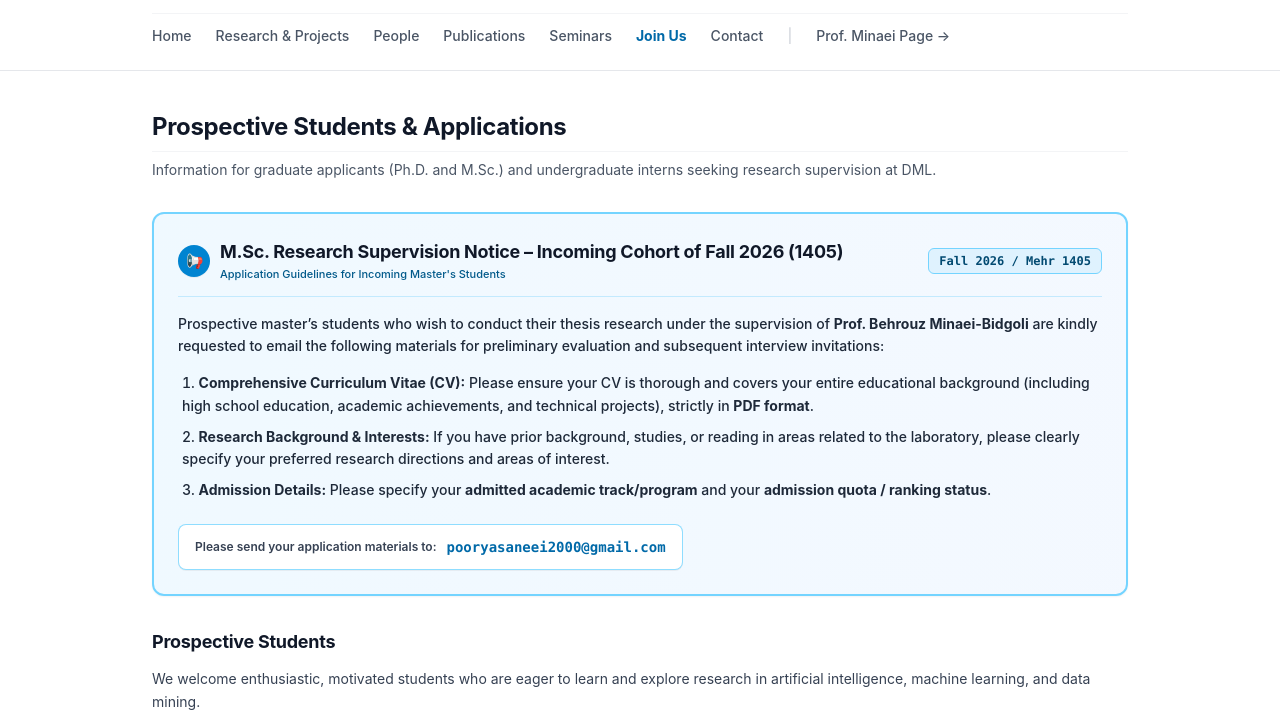
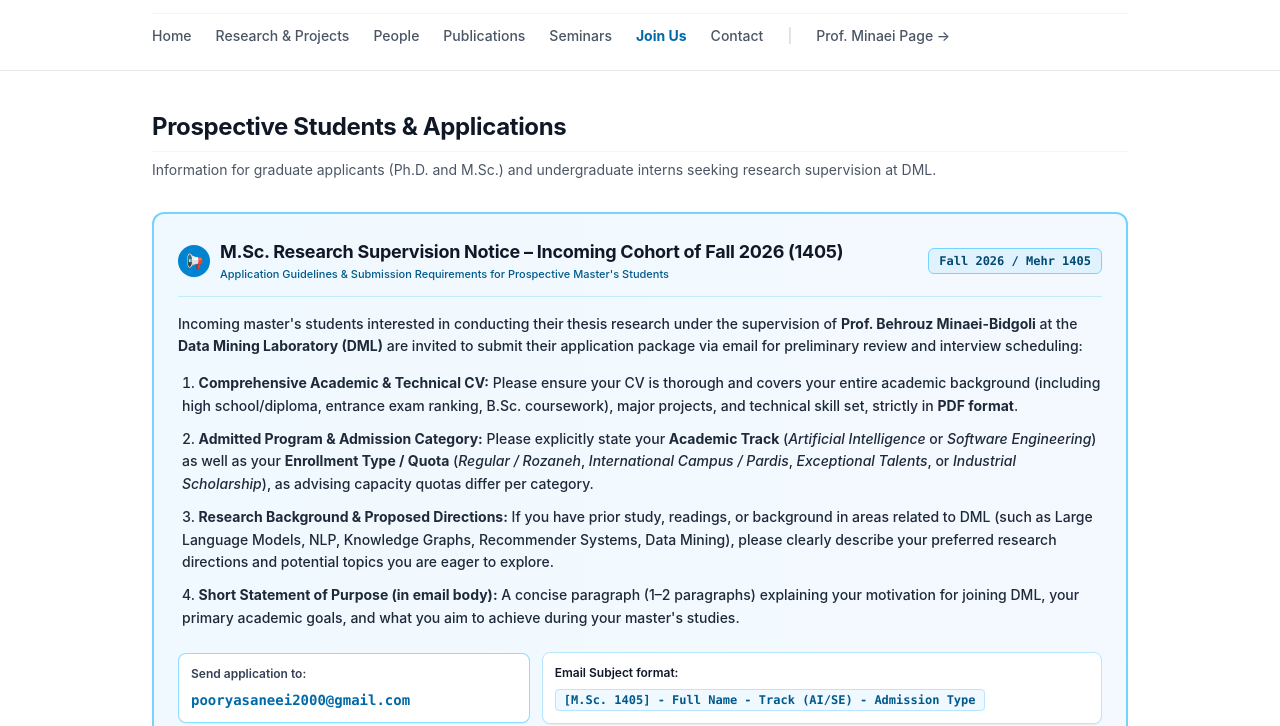
Before and after one commit to PooryaSN2000/iust-dml-website, a website built with Vite: page join.html in a window 1280 px wide. Shown: the part 101-827 px from the top of the page. Built offline with nearby package versions, Linux system fonts and the light colour scheme.

Commit message:
feat(join): refine Fall 1405 M.Sc. supervision notice with track details and SOP requirements

```diff
--- a/join.html
+++ b/join.html
@@ -64,7 +64,7 @@
           <span class="inline-flex items-center justify-center w-8 h-8 rounded-full bg-sky-600 text-white text-sm shadow-2xs shrink-0">📢</span>
           <div>
             <h2 class="text-base sm:text-lg font-bold text-gray-900">M.Sc. Research Supervision Notice &ndash; Incoming Cohort of Fall 2026 (1405)</h2>
-            <div class="text-[11px] text-sky-800 font-medium">Application Guidelines for Incoming Master's Students</div>
+            <div class="text-[11px] text-sky-800 font-medium">Application Guidelines &amp; Submission Requirements for Prospective Master's Students</div>
           </div>
         </div>
         <span class="text-xs font-mono font-bold px-2.5 py-1 bg-sky-100 text-sky-900 rounded-md border border-sky-300 shrink-0 self-start sm:self-auto">
@@ -74,25 +74,35 @@
 
       <div class="space-y-3.5 text-sm text-gray-800 leading-relaxed">
         <p class="font-medium">
-          Prospective master’s students who wish to conduct their thesis research under the supervision of <strong>Prof. Behrouz Minaei-Bidgoli</strong> are kindly requested to email the following materials for preliminary evaluation and subsequent interview invitations:
+          Incoming master's students interested in conducting their thesis research under the supervision of <strong>Prof. Behrouz Minaei-Bidgoli</strong> at the <strong>Data Mining Laboratory (DML)</strong> are invited to submit their application package via email for preliminary review and interview scheduling:
         </p>
 
-        <ol class="list-decimal list-inside space-y-2 pl-1 font-medium text-gray-800">
+        <ol class="list-decimal list-inside space-y-2.5 pl-1 font-medium text-gray-800">
           <li>
-            <strong>Comprehensive Curriculum Vitae (CV):</strong> Please ensure your CV is thorough and covers your entire educational background (including high school education, academic achievements, and technical projects), strictly in <strong>PDF format</strong>.
+            <strong>Comprehensive Academic &amp; Technical CV:</strong> Please ensure your CV is thorough and covers your entire academic background (including high school/diploma, entrance exam ranking, B.Sc. coursework), major projects, and technical skill set, strictly in <strong>PDF format</strong>.
           </li>
           <li>
-            <strong>Research Background &amp; Interests:</strong> If you have prior background, studies, or reading in areas related to the laboratory, please clearly specify your preferred research directions and areas of interest.
+            <strong>Admitted Program &amp; Admission Category:</strong>
+            Please explicitly state your <strong>Academic Track</strong> (<em>Artificial Intelligence</em> or <em>Software Engineering</em>) as well as your <strong>Enrollment Type / Quota</strong> (<em>Regular / Rozaneh</em>, <em>International Campus / Pardis</em>, <em>Exceptional Talents</em>, or <em>Industrial Scholarship</em>), as advising capacity quotas differ per category.
           </li>
           <li>
-            <strong>Admission Details:</strong> Please specify your <strong>admitted academic track/program</strong> and your <strong>admission quota / ranking status</strong>.
+            <strong>Research Background &amp; Proposed Directions:</strong>
+            If you have prior study, readings, or background in areas related to DML (such as Large Language Models, NLP, Knowledge Graphs, Recommender Systems, Data Mining), please clearly describe your preferred research directions and potential topics you are eager to explore.
+          </li>
+          <li>
+            <strong>Short Statement of Purpose (in email body):</strong>
+            A concise paragraph (1&ndash;2 paragraphs) explaining your motivation for joining DML, your primary academic goals, and what you aim to achieve during your master's studies.
           </li>
         </ol>
 
-        <div class="pt-2">
-          <div class="inline-flex flex-wrap items-center gap-2.5 p-3 sm:px-4 bg-white border border-sky-300/80 rounded-lg shadow-2xs">
-            <span class="text-xs font-semibold text-gray-700">Please send your application materials to:</span>
+        <div class="pt-2 flex flex-col md:flex-row items-stretch md:items-center gap-3">
+          <div class="inline-flex flex-wrap items-center gap-2 p-3 bg-white border border-sky-300/80 rounded-lg shadow-2xs text-xs">
+            <span class="font-semibold text-gray-700">Send application to:</span>
             <a href="mailto:pooryasaneei2000@gmail.com" class="font-mono font-bold text-sky-700 hover:underline text-sm">pooryasaneei2000@gmail.com</a>
+          </div>
+          <div class="inline-flex flex-wrap items-center gap-2 p-3 bg-white border border-sky-200 rounded-lg shadow-2xs text-xs text-gray-700">
+            <span class="font-semibold text-gray-900">Email Subject format:</span>
+            <code class="font-mono text-sky-800 font-bold bg-sky-50 px-2 py-0.5 rounded border border-sky-200 select-all">[M.Sc. 1405] - Full Name - Track (AI/SE) - Admission Type</code>
           </div>
         </div>
       </div>
```
